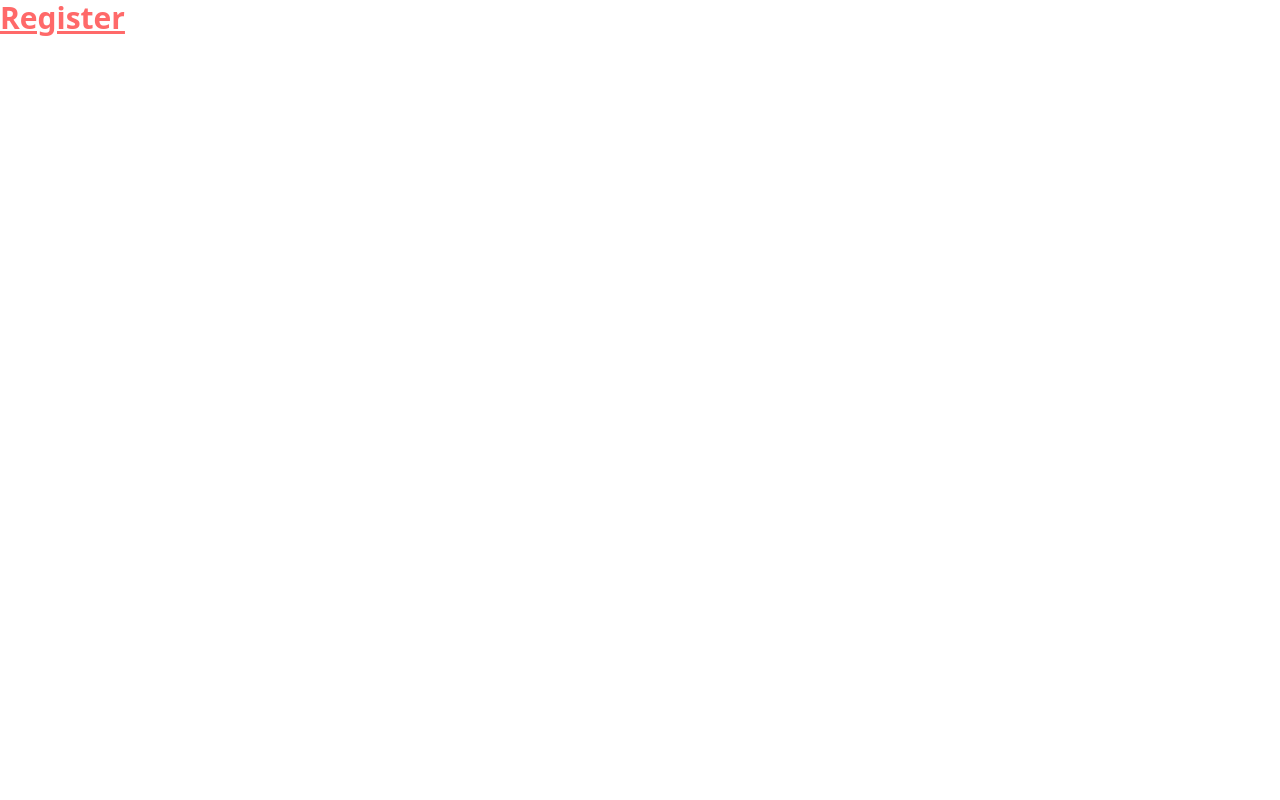
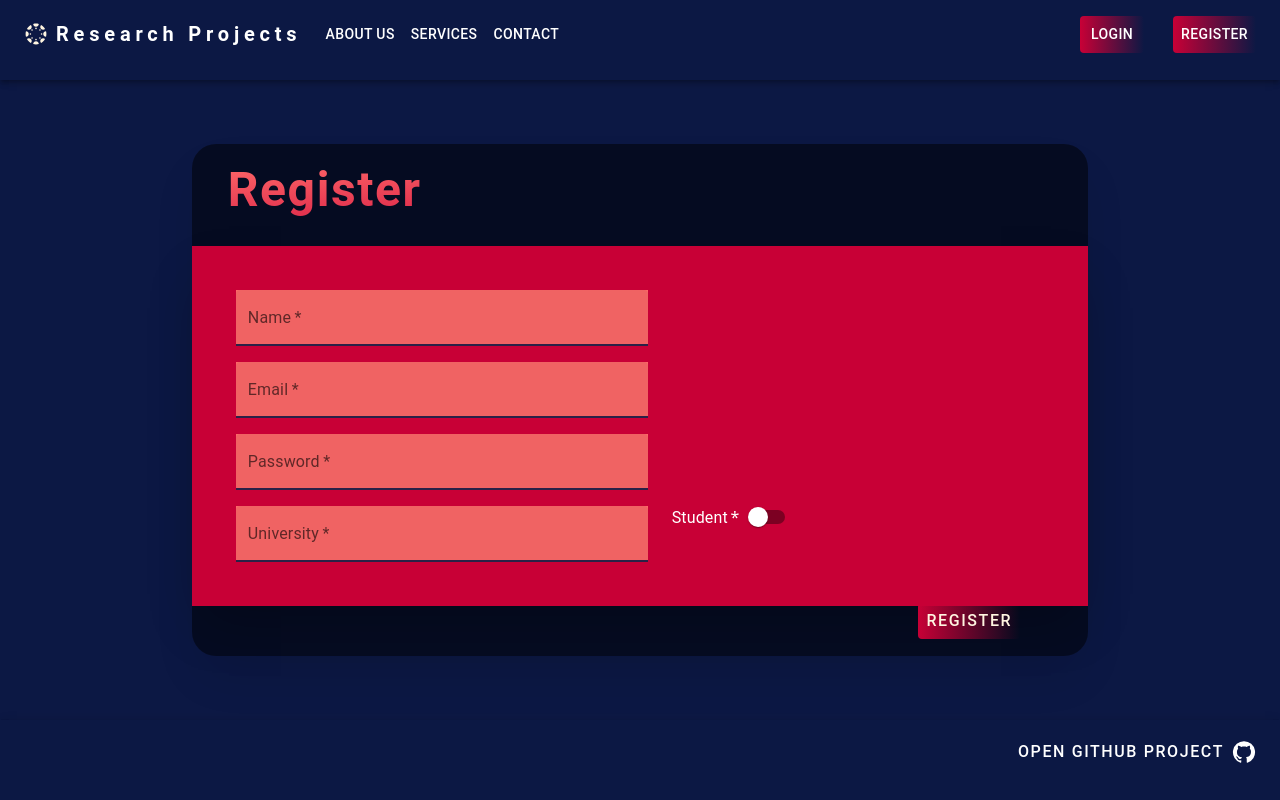
Before and after one commit to Johan-FF/Research-Projects-App---React-Ts, a React (Vite) app: page /register in a window 1280 px wide. Built offline with nearby package versions, Linux system fonts and the light colour scheme.

Commit message:
[FEAT] Register Page
Creation of the register page with form design.

```diff
--- a/src/components/PageHeader.tsx
+++ b/src/components/PageHeader.tsx
@@ -1,4 +1,5 @@
 import { useState, MouseEvent } from "react";
+import { Link, useLocation, useNavigate } from "react-router-dom";
 
 import AppBar from "@mui/material/AppBar";
 import Box from "@mui/material/Box";
@@ -16,6 +17,8 @@ const sections = ["About us", "Services", "Contact"];
 const htmlIDs = ["about-us", "services", "contact-us"];
 
 function PageHeader() {
+  const navigate = useNavigate();
+  const location = useLocation();
   const [anchorElNav, setAnchorElNav] = useState<null | HTMLElement>(null);
 
   const handleOpenNavMenu = (event: MouseEvent<HTMLElement>) => {
@@ -24,10 +27,9 @@ function PageHeader() {
 
   const handleCloseNavMenu = (indexId: number) => {
     setAnchorElNav(null);
-    const contactElement = document.getElementById(htmlIDs[indexId]);
-    if (contactElement) {
-      contactElement.scrollIntoView({ behavior: "smooth" });
-    }
+    if (location.pathname !== "/" && location.pathname !== "") navigate("/");
+    const section = document.getElementById(htmlIDs[indexId]);
+    if (section) section.scrollIntoView({ behavior: "smooth" });
   };
 
   return (
@@ -37,6 +39,7 @@ function PageHeader() {
     >
       <Container maxWidth="xl">
         <Toolbar disableGutters>
+          <Link to="/" className="flex justify-center items-center">
             <SvgIcon
               sx={{ display: { xs: "none", md: "flex" }, mr: 1 }}
               children={
@@ -69,7 +72,9 @@ function PageHeader() {
             >
               Research Projects
             </Typography>
+          </Link>
 
+          <Link to="/" className="flex justify-center items-center">
             <SvgIcon
               sx={{ display: { xs: "flex", md: "none" }, mr: 1 }}
               children={
@@ -103,6 +108,7 @@ function PageHeader() {
             >
               Research Projects
             </Typography>
+          </Link>
           <Box
             sx={{
               flexGrow: 1,
@@ -125,13 +131,13 @@ function PageHeader() {
               className="md:ml-3 bg-gradient-to-r from-secondary-dark"
               color="inherit"
             >
-              Login
+              <Link to="/login">Login</Link>
             </Button>
             <Button
               className="md:ml-3 bg-gradient-to-r from-secondary-dark"
               color="inherit"
             >
-              Register
+              <Link to="/register">Register</Link>
             </Button>
           </div>
           <Box sx={{ display: { xs: "flex", md: "none" } }}>
--- a/src/pages/Register.tsx
+++ b/src/pages/Register.tsx
@@ -1,10 +1,194 @@
+import PageLayout from "../layouts/PageLayout";
+
+import Box from "@mui/material/Box";
+import TextField from "@mui/material/TextField";
+import Button from "@mui/material/Button";
+import FormControlLabel from "@mui/material/FormControlLabel";
+import Typography from "@mui/material/Typography";
+import Switch from "@mui/material/Switch";
+import {
+  createTheme,
+  ThemeProvider,
+  Theme,
+  useTheme,
+} from "@mui/material/styles";
+import { alpha, styled } from "@mui/material/styles";
+
+const BlueSwitch = styled(Switch)(({ theme }) => ({
+  "& .MuiSwitch-switchBase.Mui-checked": {
+    color: "#0C1844",
+    "&:hover": {
+      backgroundColor: alpha("#0C1844", theme.palette.action.hoverOpacity),
+    },
+  },
+  "& .MuiSwitch-switchBase.Mui-checked + .MuiSwitch-track": {
+    backgroundColor: "#0C1844",
+  },
+}));
+
+const customTheme = (outerTheme: Theme) =>
+  createTheme({
+    palette: {
+      mode: outerTheme.palette.mode,
+    },
+    components: {
+      MuiTextField: {
+        styleOverrides: {
+          root: {
+            "--TextField-brandBorderColor": "#0c1844dd",
+            "--TextField-brandBorderHoverColor": "#FFF5E1",
+            "--TextField-brandBorderFocusedColor": "#FFF5E1",
+            "& label.Mui-focused": {
+              color: "#FFF5E1",
+            },
+          },
+        },
+      },
+      MuiOutlinedInput: {
+        styleOverrides: {
+          notchedOutline: {
+            borderColor: "var(--TextField-brandBorderColor)",
+          },
+          root: {
+            [`&:hover .class`]: {
+              borderColor: "var(--TextField-brandBorderHoverColor)",
+            },
+            [`&.Mui-focused .class`]: {
+              borderColor: "var(--TextField-brandBorderFocusedColor)",
+            },
+          },
+        },
+      },
+      MuiFilledInput: {
+        styleOverrides: {
+          root: {
+            "&::before, &::after": {
+              borderBottom: "2px solid var(--TextField-brandBorderColor)",
+            },
+            "&:hover:not(.Mui-disabled, .Mui-error):before": {
+              borderBottom: "2px solid var(--TextField-brandBorderHoverColor)",
+            },
+            "&.Mui-focused:after": {
+              borderBottom:
+                "2px solid var(--TextField-brandBorderFocusedColor)",
+            },
+          },
+        },
+      },
+      MuiInput: {
+        styleOverrides: {
+          root: {
+            "&::before": {
+              borderBottom: "2px solid var(--TextField-brandBorderColor)",
+            },
+            "&:hover:not(.Mui-disabled, .Mui-error):before": {
+              borderBottom: "2px solid var(--TextField-brandBorderHoverColor)",
+            },
+            "&.Mui-focused:after": {
+              borderBottom:
+                "2px solid var(--TextField-brandBorderFocusedColor)",
+            },
+          },
+        },
+      },
+    },
+  });
+
 function Register() {
+  const outerTheme = useTheme();
+
   return (
-    <>
-      <h1 className="text-3xl font-bold underline text-tertiary-dark">
-        Register
-      </h1>
-    </>
+    <PageLayout>
+      <section className="h-screen md:h-[80vh] w-full flex justify-center items-center">
+        <div className="w-[90%] md:w-[70%] h-[80%] relative">
+          <span className="absolute top-0 left-0 rounded-3xl h-full w-full bg-black opacity-50 shadow-2xl"></span>
+          <span className="absolute top-0 left-0 w-full px-[4%] py-[2%]">
+            <Typography
+              variant="h3"
+              component="p"
+              className="gradient-text"
+              sx={{
+                fontWeight: 700,
+                letterSpacing: ".1rem",
+                fontSize: { xs: "2rem", md: "3rem" },
+              }}
+            >
+              Register
+            </Typography>
+          </span>
+          <span className="absolute top-[20%] left-0 w-full shadow-2xl p-[4%] bg-secondary-dark">
+            <Box
+              component="form"
+              sx={{
+                "& .MuiTextField-root": { m: 1, width: "45ch" },
+              }}
+              noValidate
+              autoComplete="on"
+            >
+              <ThemeProvider theme={customTheme(outerTheme)}>
+                <TextField
+                  required
+                  className="bg-tertiary-dark"
+                  id="filled-required"
+                  label="Name"
+                  variant="filled"
+                />
+                <TextField
+                  required
+                  className="bg-tertiary-dark"
+                  id="filled-disabled"
+                  label="Email"
+                  type="email"
+                  variant="filled"
+                />
+                <TextField
+                  required
+                  className="bg-tertiary-dark"
+                  id="filled-password-input"
+                  label="Password"
+                  type="password"
+                  autoComplete="current-password"
+                  variant="filled"
+                />
+                <TextField
+                  required
+                  className="bg-tertiary-dark"
+                  id="filled-read-only-input"
+                  label="University"
+                  variant="filled"
+                />
+                <FormControlLabel
+                  required
+                  sx={{ color: "white" }}
+                  control={<BlueSwitch />}
+                  label="Student"
+                  color="default"
+                  labelPlacement="start"
+                />
+              </ThemeProvider>
+            </Box>
+          </span>
+          <span className="absolute -bottom-[5%] md:-bottom-[10%] left-0 w-full p-[4%] flex justify-end">
+            <Button
+              className="absolute bottom-8 right-8 md:ml-3 bg-gradient-to-r from-secondary-dark"
+              color="inherit"
+            >
+              <Typography
+                sx={{
+                  color: "#FFF5E1",
+                  flexGrow: 1,
+                  fontWeight: 500,
+                  letterSpacing: ".1rem",
+                  textDecoration: "none",
+                }}
+              >
+                Register
+              </Typography>
+            </Button>
+          </span>
+        </div>
+      </section>
+    </PageLayout>
   );
 }
 
```
Lines whose indentation alone changed are shown as unchanged.
